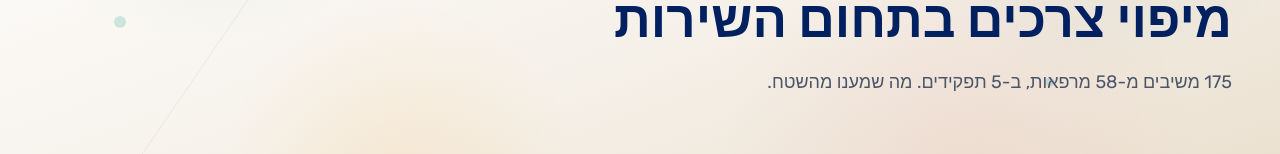
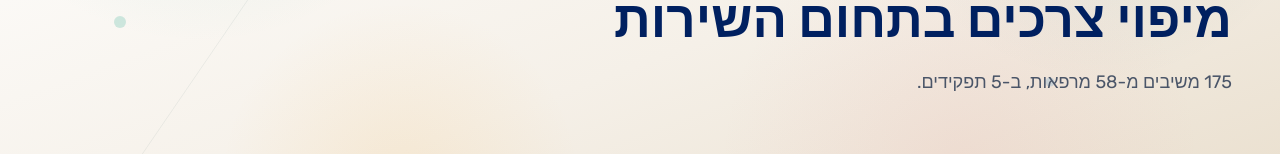
Before and after one commit to Dorvad/Maccabi-dent-insights-, a React (Vite) app: page / in a window 1280 px wide. Shown: the part 196-350 px from the top of the page. Built offline with nearby package versions, Linux system fonts and the light colour scheme.

Commit message:
Update S1Hero.tsx

```diff
--- a/src/components/sections/S1Hero.tsx
+++ b/src/components/sections/S1Hero.tsx
@@ -30,7 +30,6 @@ export default function S1Hero() {
           <h1 id="hero-title" className="hero__title">מיפוי צרכים בתחום השירות</h1>
           <p className="hero__sub" style={{ marginBottom: 0 }}>
             <span className="ltr">175</span> משיבים מ-<span className="ltr">58</span> מרפאות, ב-5 תפקידים.
-            מה שמענו מהשטח.
           </p>
         </Reveal>
       </div>
```
